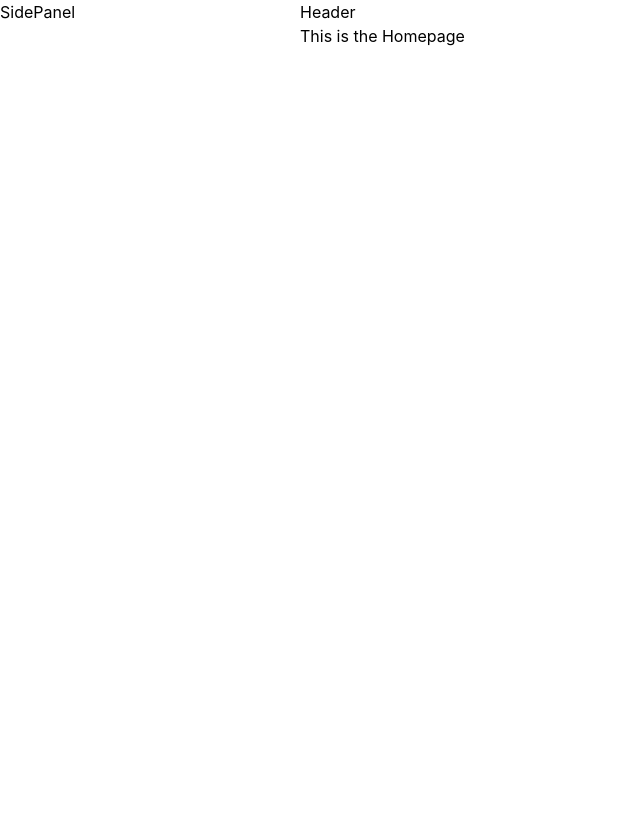
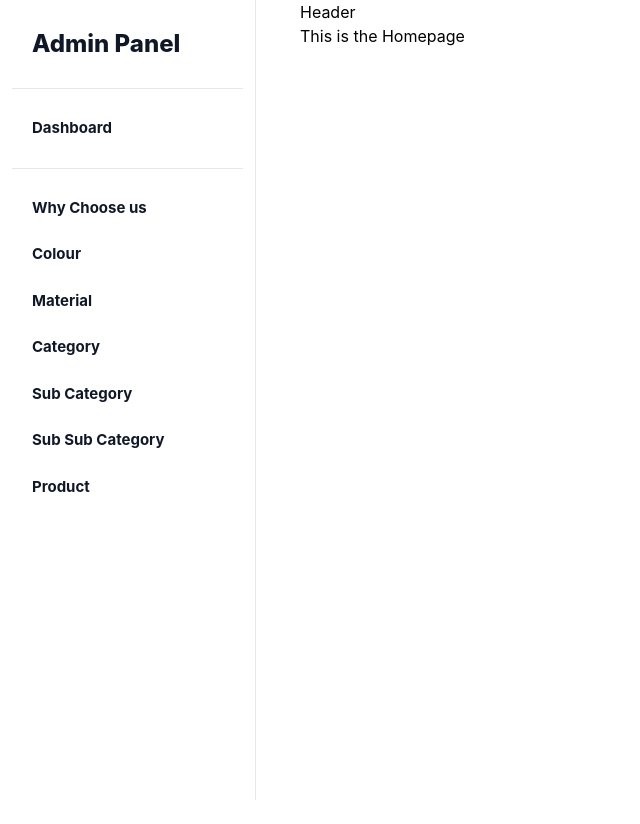
Before and after one commit to siddharth-stn/admin-panel, a React (Vite) app: page / in a window 1280 px wide. Shown: the whole page, without its empty margins (0-640 px from the left). Built offline with nearby package versions, Linux system fonts and the light colour scheme.

Commit message:
creats basic structure of the side panel

```diff
--- a/src/components/common/SidePanel.jsx
+++ b/src/components/common/SidePanel.jsx
@@ -1,3 +1,117 @@
 export default function SidePanel() {
-  return <div>SidePanel</div>;
+  return (
+    <>
+      <button
+        data-drawer-target="default-sidebar"
+        data-drawer-toggle="default-sidebar"
+        aria-controls="default-sidebar"
+        type="button"
+        className="inline-flex items-center p-2 mt-2 ml-3 text-sm text-gray-500 rounded-lg sm:hidden hover:bg-gray-100 focus:outline-none focus:ring-2 focus:ring-gray-200 dark:text-gray-400 dark:hover:bg-gray-700 dark:focus:ring-gray-600"
+      >
+        <span className="sr-only">Open sidebar</span>
+        <svg
+          className="w-6 h-6"
+          aria-hidden="true"
+          fill="currentColor"
+          viewBox="0 0 20 20"
+          xmlns="http://www.w3.org/2000/svg"
+        >
+          <path
+            clip-rule="evenodd"
+            fill-rule="evenodd"
+            d="M2 4.75A.75.75 0 012.75 4h14.5a.75.75 0 010 1.5H2.75A.75.75 0 012 4.75zm0 10.5a.75.75 0 01.75-.75h7.5a.75.75 0 010 1.5h-7.5a.75.75 0 01-.75-.75zM2 10a.75.75 0 01.75-.75h14.5a.75.75 0 010 1.5H2.75A.75.75 0 012 10z"
+          ></path>
+        </svg>
+      </button>
+
+      <aside
+        id="default-sidebar"
+        className="fixed top-0 left-0 z-40 w-64 h-screen transition-transform -translate-x-full sm:translate-x-0"
+        aria-label="Sidenav"
+      >
+        <div className="overflow-y-auto py-5 px-3 h-full bg-white border-r border-gray-200 dark:bg-gray-800 dark:border-gray-700">
+          <ul className="space-y-2">
+            <li>
+              <a
+                href="#"
+                className="flex items-center p-2 text-base font-normal text-gray-900 rounded-lg dark:text-white hover:bg-gray-100 dark:hover:bg-gray-700 group"
+              >
+                <span className="ml-3 text-2xl font-extrabold">
+                  Admin Panel
+                </span>
+              </a>
+            </li>
+          </ul>
+          <ul className="pt-5 mt-5 space-y-2 border-t border-gray-200 dark:border-gray-700">
+            <li>
+              <a
+                href="#"
+                className="flex items-center p-2 text-[15px] font-bold text-gray-900 rounded-lg dark:text-white hover:bg-gray-100 dark:hover:bg-gray-700 group"
+              >
+                <span className="ml-3">Dashboard</span>
+              </a>
+            </li>
+          </ul>
+          <ul className="pt-5 mt-5 space-y-2 border-t border-gray-200 dark:border-gray-700 text-[15px] font-bold">
+            <li>
+              <a
+                href="#"
+                className="flex items-center p-2 text-gray-900 rounded-lg dark:text-white hover:bg-gray-100 dark:hover:bg-gray-700 group"
+              >
+                <span className="ml-3">Why Choose us</span>
+              </a>
+            </li>
+            <li>
+              <a
+                href="#"
+                className="flex items-center p-2 text-gray-900 rounded-lg dark:text-white hover:bg-gray-100 dark:hover:bg-gray-700 group"
+              >
+                <span className="ml-3">Colour</span>
+              </a>
+            </li>
+            <li>
+              <a
+                href="#"
+                className="flex items-center p-2 text-gray-900 rounded-lg dark:text-white hover:bg-gray-100 dark:hover:bg-gray-700 group"
+              >
+                <span className="ml-3">Material</span>
+              </a>
+            </li>
+            <li>
+              <a
+                href="#"
+                className="flex items-center p-2 text-gray-900 rounded-lg dark:text-white hover:bg-gray-100 dark:hover:bg-gray-700 group"
+              >
+                <span className="ml-3">Category</span>
+              </a>
+            </li>
+            <li>
+              <a
+                href="#"
+                className="flex items-center p-2 text-gray-900 rounded-lg dark:text-white hover:bg-gray-100 dark:hover:bg-gray-700 group"
+              >
+                <span className="ml-3">Sub Category</span>
+              </a>
+            </li>
+            <li>
+              <a
+                href="#"
+                className="flex items-center p-2 text-gray-900 rounded-lg dark:text-white hover:bg-gray-100 dark:hover:bg-gray-700 group"
+              >
+                <span className="ml-3">Sub Sub Category</span>
+              </a>
+            </li>
+            <li>
+              <a
+                href="#"
+                className="flex items-center p-2 text-gray-900 rounded-lg dark:text-white hover:bg-gray-100 dark:hover:bg-gray-700 group"
+              >
+                <span className="ml-3">Product</span>
+              </a>
+            </li>
+          </ul>
+        </div>
+      </aside>
+    </>
+  );
 }
```
